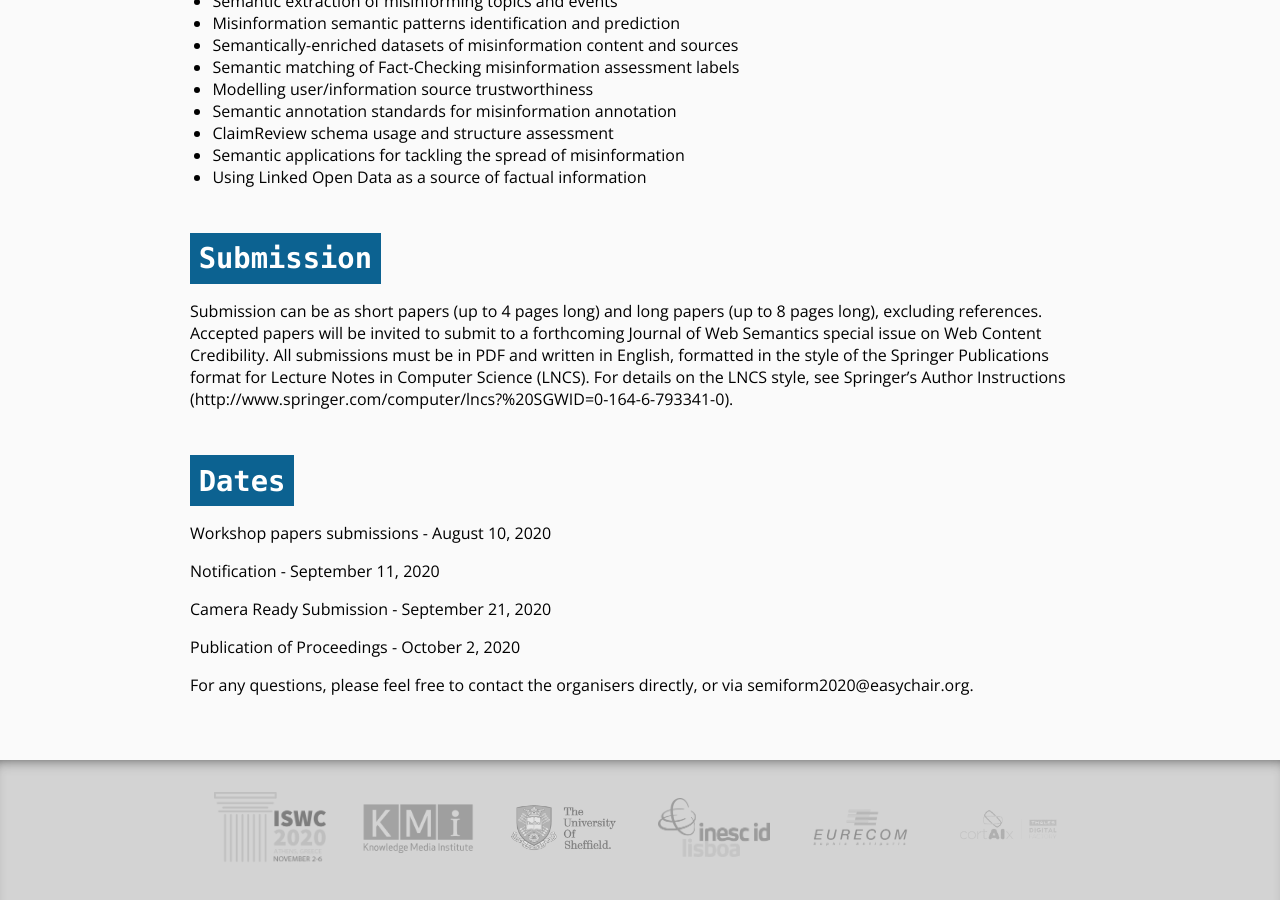
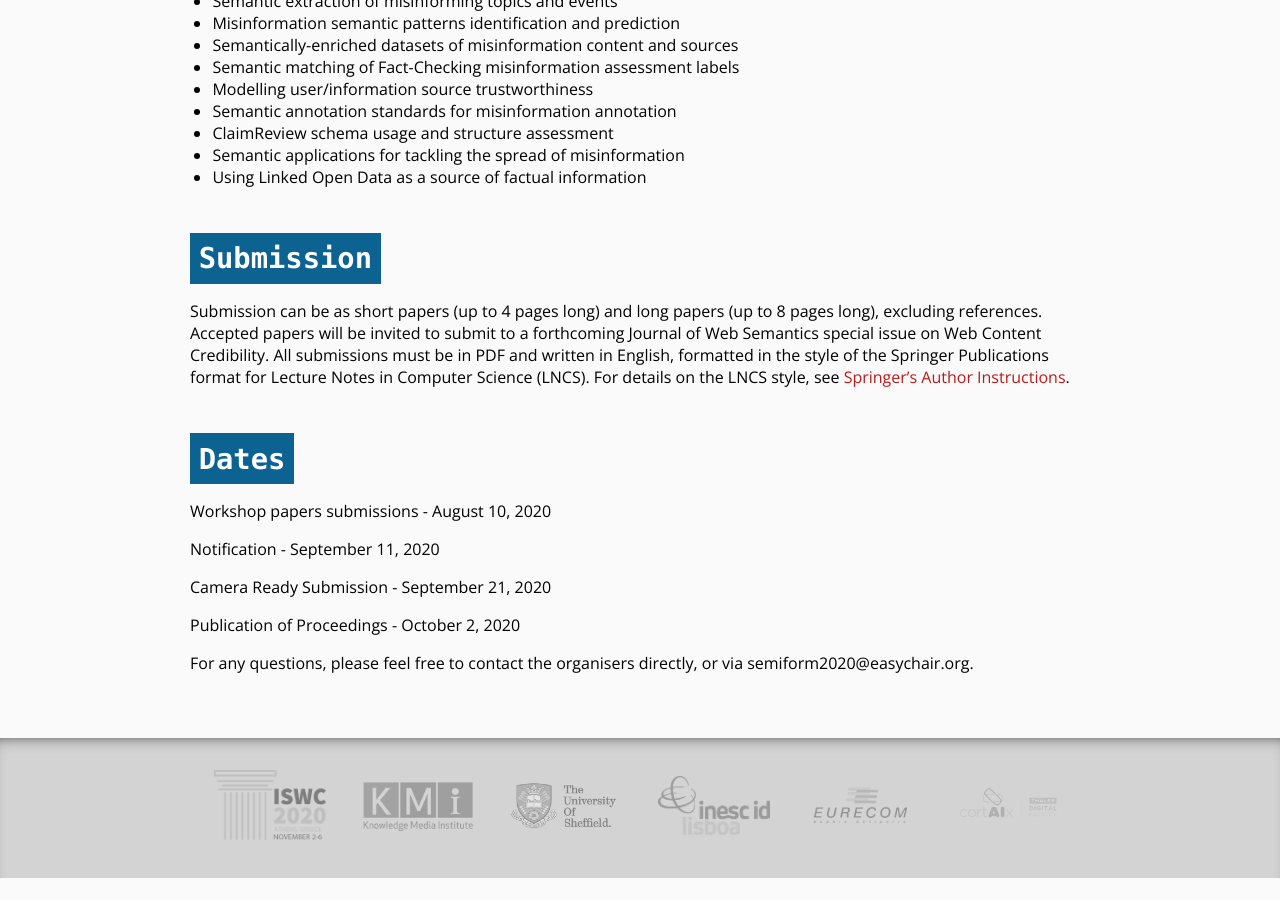
Before and after one commit to D2KLab/semiform2020, a Jekyll site: the page built from docs/call.md, in a window 1280 px wide and 900 px high, scrolled down 997 px. Built offline with Jekyll 4.4.1, drawn with Linux system fonts in a browser that asks for light colours; after the commit the page ends 1875 px from its top, so only the background shows below that.

Commit message:
Update call.md

```diff
--- a/docs/call.md
+++ b/docs/call.md
@@ -34,7 +34,7 @@ Includes but not limited to:
 
 
 # Submission
-Submission can be as short papers (up to 4 pages long) and long papers (up to 8 pages long), excluding references. Accepted papers will be invited to submit to a forthcoming Journal of Web Semantics special issue on Web Content Credibility. All submissions must be in PDF and written in English, formatted in the style of the Springer Publications format for Lecture Notes in Computer Science (LNCS). For details on the LNCS style, see Springer’s Author Instructions (http://www.springer.com/computer/lncs?%20SGWID=0-164-6-793341-0).
+Submission can be as short papers (up to 4 pages long) and long papers (up to 8 pages long), excluding references. Accepted papers will be invited to submit to a forthcoming Journal of Web Semantics special issue on Web Content Credibility. All submissions must be in PDF and written in English, formatted in the style of the Springer Publications format for Lecture Notes in Computer Science (LNCS). For details on the LNCS style, see [Springer’s Author Instructions](http://www.springer.com/computer/lncs?%20SGWID=0-164-6-793341-0).
 
 
 # Dates
```
